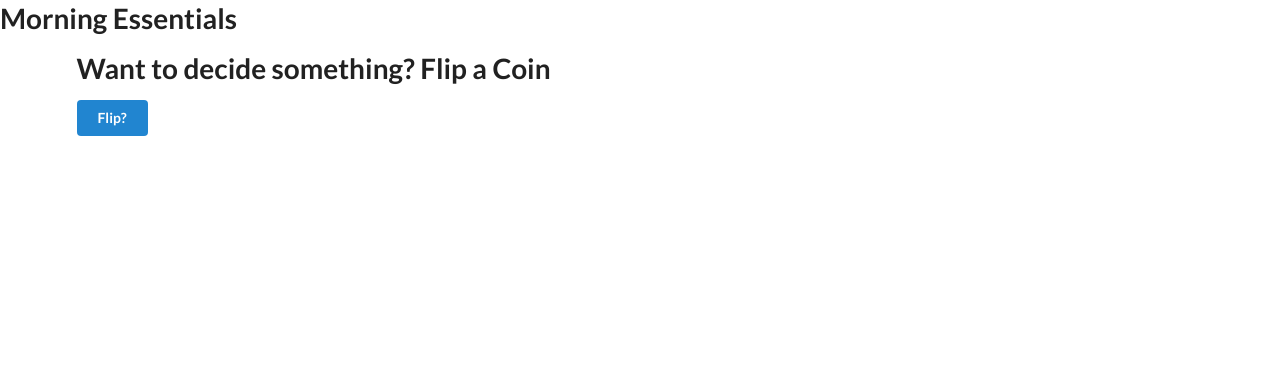
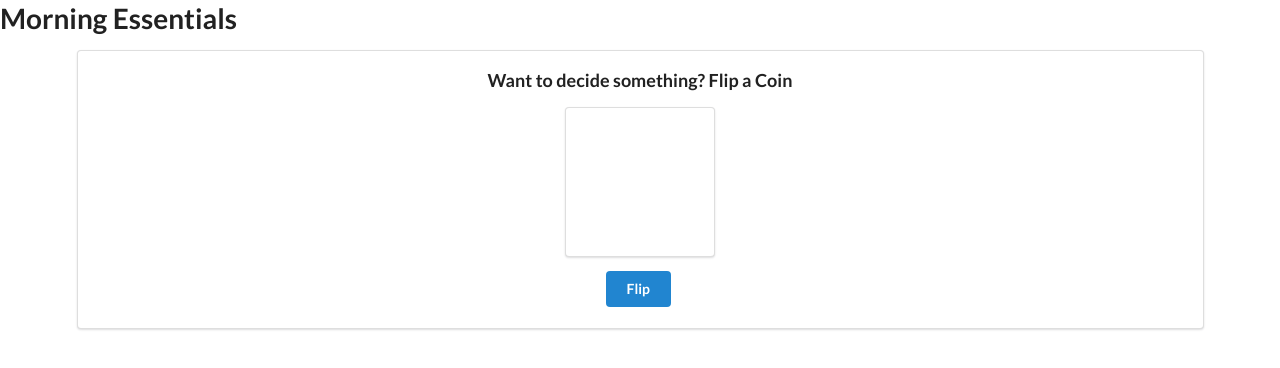
Before and after one commit to QqlimaaxX/MorningEssentials, a Vue app: page / in a window 1280 px wide. Shown: the top 368 px of the page. Built offline with nearby package versions, Linux system fonts and the light colour scheme; what vue-resource would draw is missing.

Commit message:
Transition

```diff
--- a/src/components/FlipACoin.vue
+++ b/src/components/FlipACoin.vue
@@ -1,9 +1,20 @@
 <template>
-	<div class="ui container">
-		<h1>Want to decide something? Flip a Coin</h1>
-		<button class="ui blue button" :class='{"loading":isFlipping}' @click="flip">Flip?</button>
-		<h2 v-if="msg">{{msg}}</h2>
+<transition name="bottom-to-up" appear>
+	<div class="ui padded center aligned container segment">
+		<div class="ui header center aligned">Want to decide something? Flip a Coin</div>
+		<div class="ui compact segment" @click="flip">
+			<transition name="flip" mode="out-in" appear>
+				<div v-if="msg===true" class="ui circular segment" key="1">
+					<div class="ui header">HEADS</div>
+				</div>
+				<div v-else-if="msg===false" class="ui circular inverted segment" key="2">
+					<div class="ui header">TAILS</div>
+				</div>
+			</transition>
+		</div>
+		<button class="ui blue button" :class='{"loading":isFlipping}' @click="flip">Flip</button>
 	</div>
+</transition>
 </template>
 
 <script>
@@ -17,18 +28,18 @@ export default{
 	methods:{
 		flip(){
 			if(!this.isFlipping){
-				console.log('flipping')
 				this.isFlipping = true;
+				this.msg="";
 				let randnum = Math.random();
 				let vm = this;
 				setTimeout(function(){
 				    if(randnum<0.5){
-				    	vm.msg="Heads";
+				    	vm.msg=true;
 				    }else{
-				    	vm.msg="Tails";
+				    	vm.msg=false;
 				    }
 				    vm.isFlipping = false;
-				},1000);
+				},700);
 			}
 
 		}
@@ -36,5 +47,28 @@ export default{
 }
 </script>
 
-<style>
+<style scoped>
+
+.ui.circular.segment{
+	width: 100px;
+	height: 100px;
+}
+
+.ui.compact.segment{
+	margin-left: auto;
+	margin-right: auto;
+	width: 150px;
+	height: 150px;
+	cursor: pointer;
+}
+
+.flip-enter, .flip-leave-to{
+	opacity: 0;
+	transform:rotateX(270deg) scale(0.75);
+}
+
+
+.flip-enter-active,.flip-leave-active{
+	transition: all 0.35s;
+}
 </style>
```
